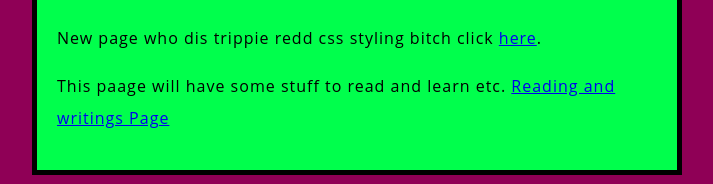
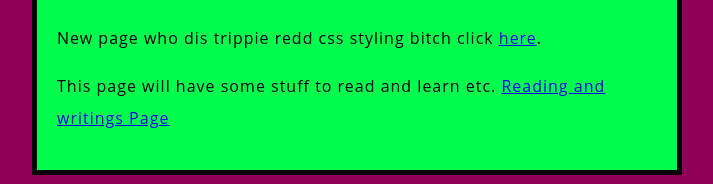
Before and after one commit to papapokerface/supreme-winner, a plain HTML site: page index.html in a window 1280 px wide. Shown: the part 331-515 px from the top of the page, without its empty margins (283-996 px from the left). Drawn offline with Linux system fonts and the light colour scheme.

Commit message:
fix typo in index file

```diff
--- a/index.html
+++ b/index.html
@@ -11,6 +11,6 @@
 <p>plotly library examples page check it out <a href="plotly/plotly_example">here</a>.</p>
 <p>Or check out some examples just using canvas. No libary needed! <a href="canvas/canvas_example">Canvas Page</a></p>
 <p>New page who dis trippie redd css styling bitch click <a href="animate1/animate1">here</a>.</p>
-<p>This paage will have some stuff to read and learn etc. <a href="reading_things/reading_things">Reading and writings Page</a></p>
+<p>This page will have some stuff to read and learn etc. <a href="reading_things/reading_things">Reading and writings Page</a></p>
 </body>
 </html>
```
